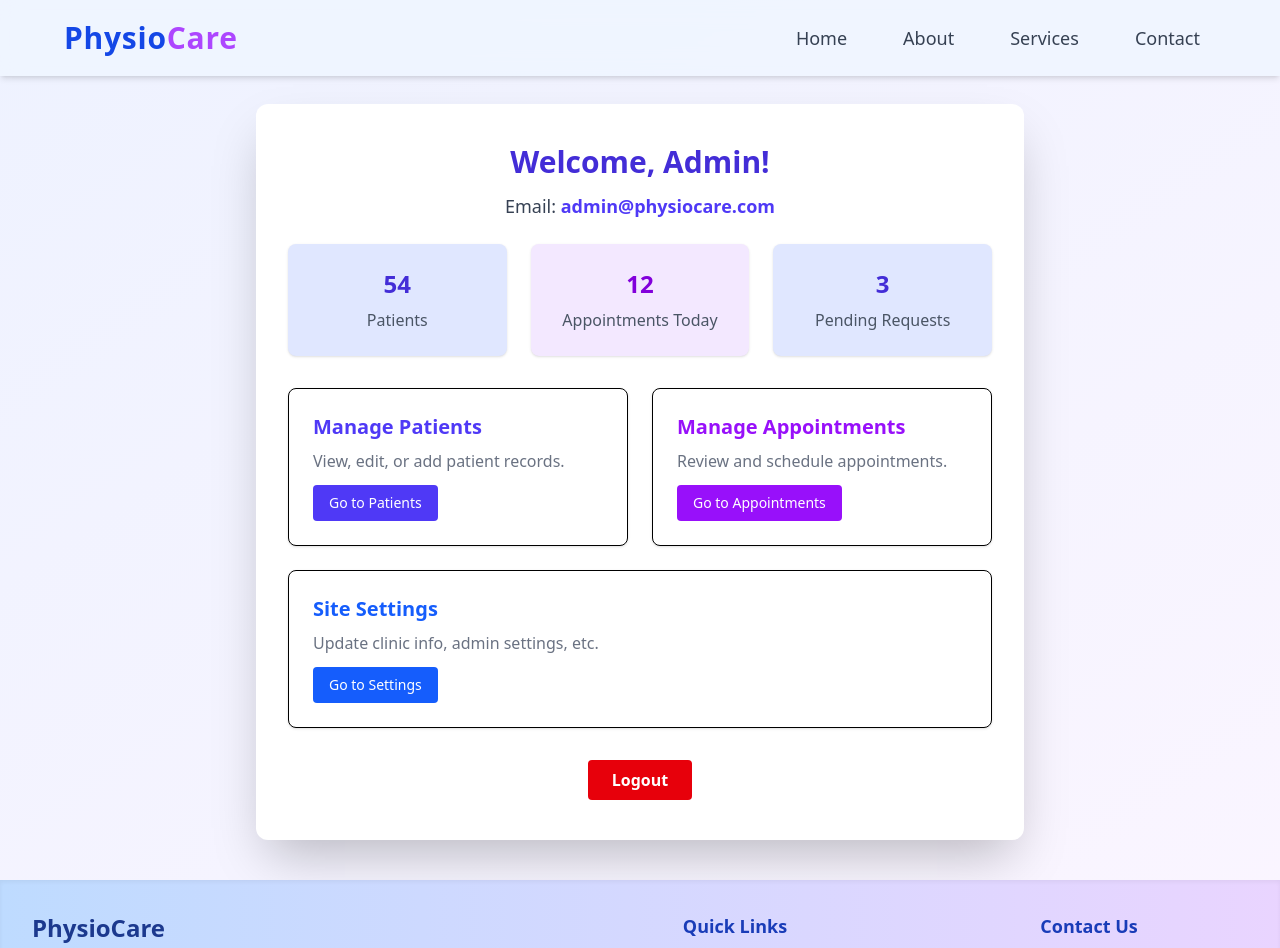
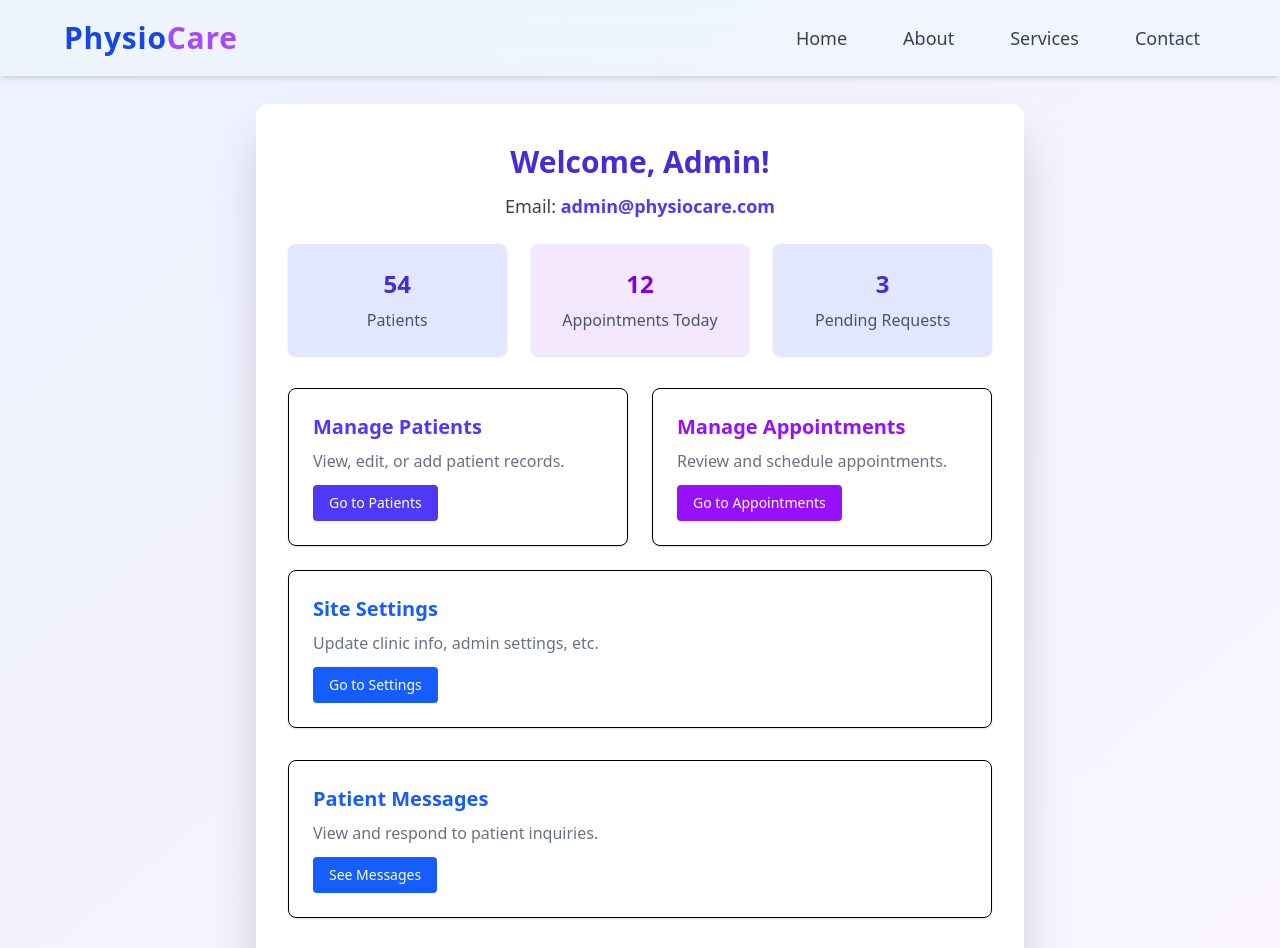
Before and after one commit to Krushna2142/Physio-Website, a React (Vite) app in the folder Physio-frontend/: page /admin in a window 1280 px wide. Shown: the top 948 px of the page. Built offline with nearby package versions, Linux system fonts and the light colour scheme; sample sign-in values are in the browser's storage.

Commit message:
Solved problems

```diff
--- a/Physio-frontend/src/pages/AdminDashboard.jsx
+++ b/Physio-frontend/src/pages/AdminDashboard.jsx
@@ -74,7 +74,17 @@ export default function AdminDashboard() {
             Go to Settings
           </button>
         </div>
-
+        {/* Messages Section */}
+        <div className="bg-white border rounded-lg p-6 shadow mb-8">
+          <h3 className="text-xl font-bold text-blue-600 mb-2">Patient Messages</h3>
+          <p className="text-gray-500 mb-3">View and respond to patient inquiries.</p>
+          <button
+            className="px-4 py-2 bg-blue-600 text-white rounded hover:bg-blue-700 transition text-sm"
+            onClick={() => navigate("/admin/messages")}
+          >
+            See Messages
+          </button>
+        </div>
         {/* Logout */}
         <div className="flex justify-center">
           <button
```
